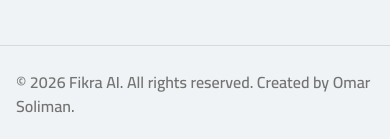
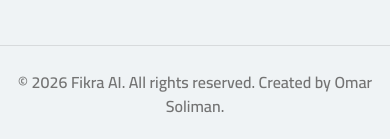
Before and after one commit to omar-dev20/Fikra, a React (Vite) app in the folder frontend/: page /en in a window 390 px wide. Shown: the part 702-841 px from the top of the page. Built offline with nearby package versions, Linux system fonts and the light colour scheme; no server answers.

Commit message:
edit tailwindcss to look good in mobile

```diff
--- a/frontend/src/app/layout/Footer.tsx
+++ b/frontend/src/app/layout/Footer.tsx
@@ -4,7 +4,7 @@
   return (
     <footer className="mt-8 border-t border-black/10 dark:border-white/10 ">
       <div className="mx-auto  flex w-full max-w-6xl items-center justify-between px-4 py-6 font-semibold text-base text-muted-foreground md:px-6">
-        <p className="mx-auto">
+        <p className="mx-auto text-center  ">
           <FormattedMessage
             id="footer.copyright"
             values={{ year: new Date().getFullYear() }}
```
